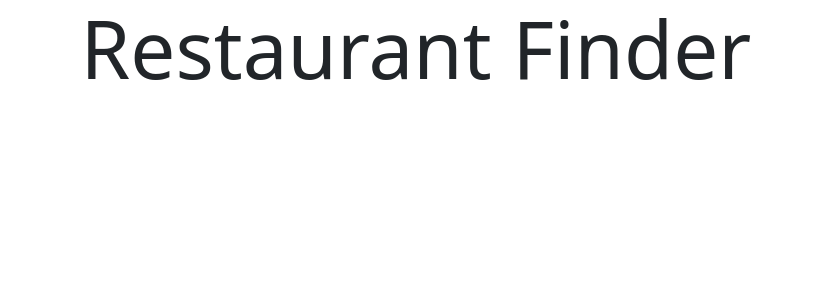
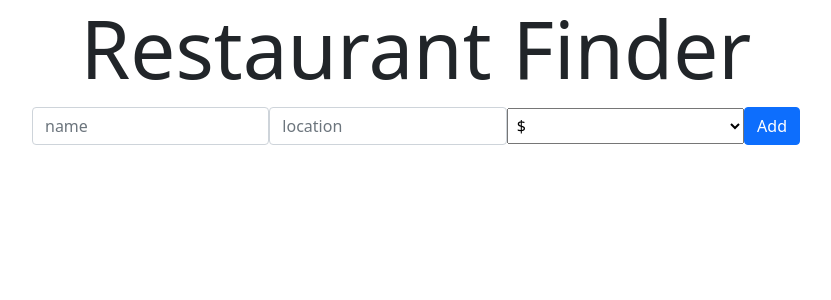
Before and after one commit to Rishu2000/psql-practice, a React (Create React App) app in the folder client/: page / in a window 1280 px wide. Shown: the top 300 px of the page, without its empty margins (224-1055 px from the left). Built offline with nearby package versions, Linux system fonts and the light colour scheme.

Commit message:
Add restaurants form is complete.

```diff
--- /dev/null
+++ b/client/src/components/homePage/AddRestaurants.js
@@ -0,0 +1,31 @@
+import React from 'react'
+
+const AddRestaurants = () => {
+    return (
+        <div className="mb-4">
+            <form action="" className="text-center" style={{display: 'flex', justifyContent: 'center'}}>
+                <div className="form-row text-center" style={{display: 'flex', justifyContent: 'center', alignItems: 'center', width:"60%"}}>
+                    <div className="col">
+                        <input type="text" className="form-control" placeholder="name"/>
+                    </div>
+                    <div className="col">
+                        <input type="text" className="form-control" placeholder="location"/>
+                    </div>
+                    <div className="col">
+                        <select className="custom-select my-1 mr-sm-2" style={{width:"100%", height:"100%", padding:"5px"}}>
+                            <option disabled>Price Range</option>
+                            <option value="1">$</option>
+                            <option value="2">$$</option>
+                            <option value="3">$$$</option>
+                            <option value="4">$$$$</option>
+                            <option value="5">$$$$$</option>
+                        </select>
+                    </div>
+                    <div className="btn btn-primary">Add</div>
+                </div>
+            </form>
+        </div>
+    )
+}
+
+export default AddRestaurants
--- a/client/src/components/router/Home.js
+++ b/client/src/components/router/Home.js
@@ -1,10 +1,12 @@
 import React from 'react'
 import Header from "../homePage/Header";
+import AddRestaurants from '../homePage/AddRestaurants';
 
 const Home = () => {
     return (
         <div>
           <Header/>
+          <AddRestaurants/>
         </div>
     )
 }
```
